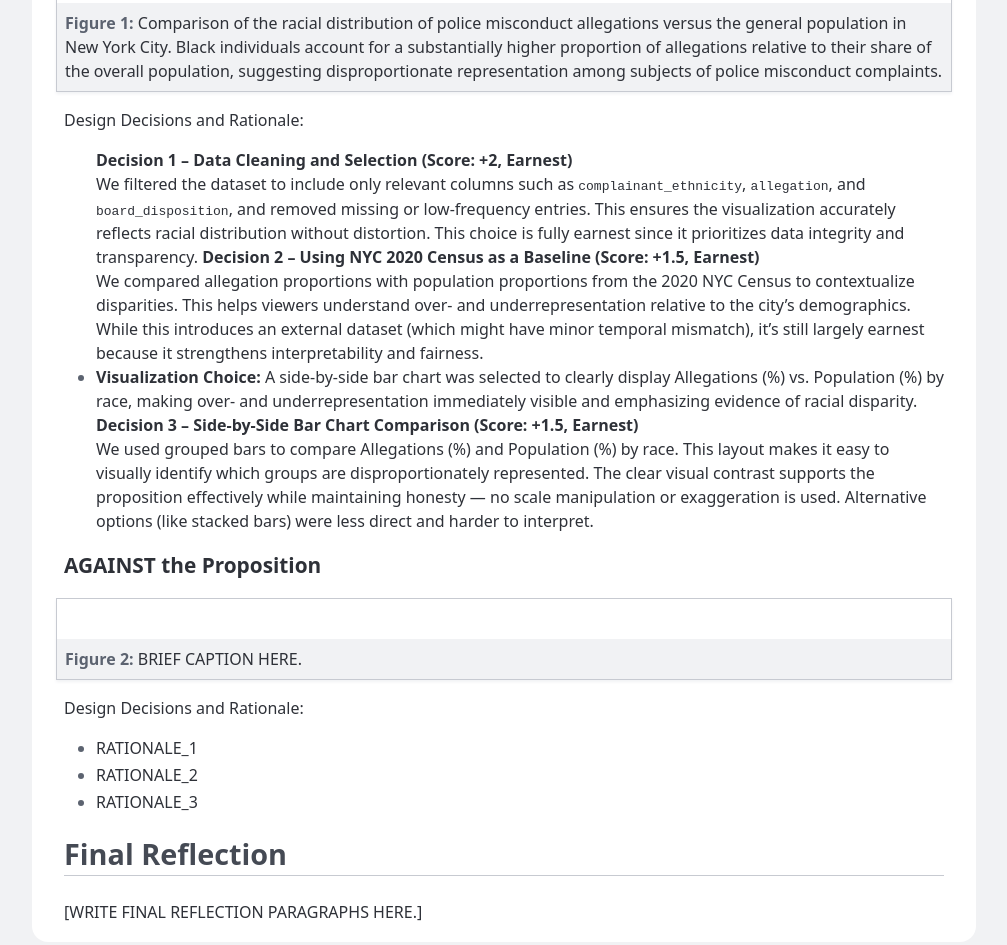
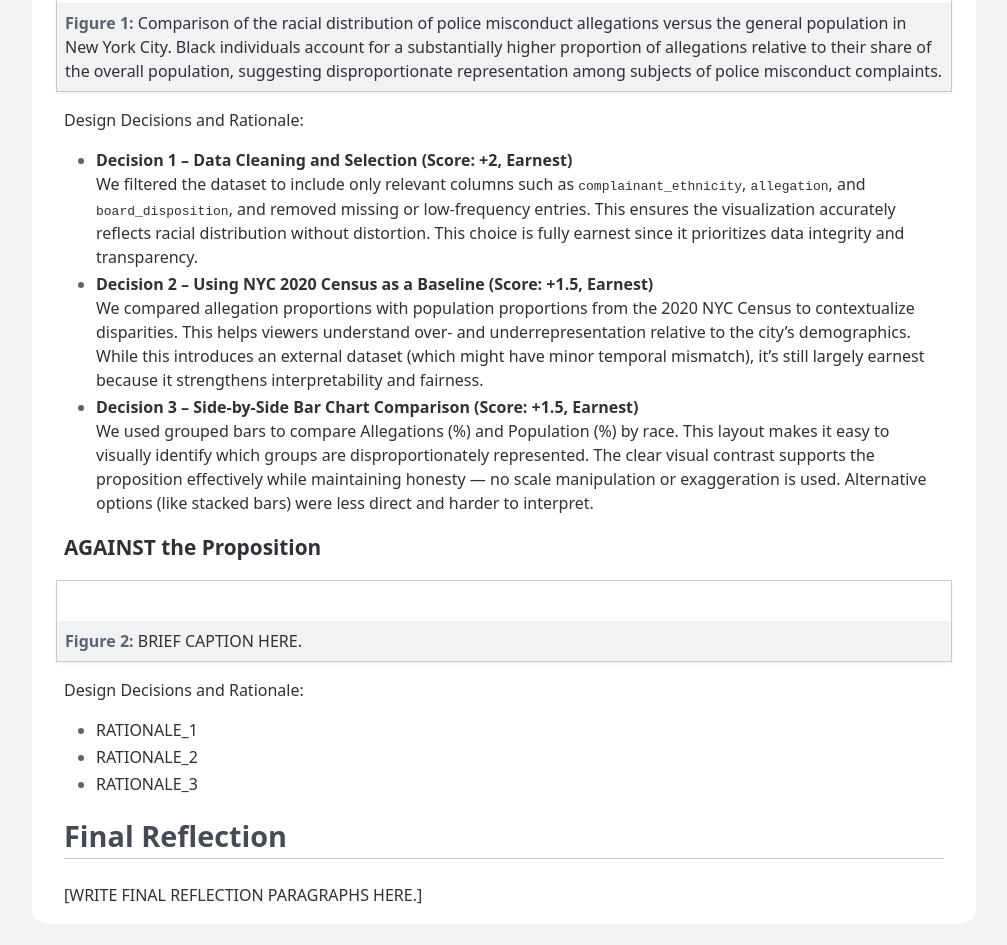
Before and after one commit to musubi3/police-allegation-analysis, a plain HTML site: page index.html in a window 1280 px wide. Shown: the part 1248-2193 px from the top of the page, without its empty margins (136-1143 px from the left). Drawn offline with Linux system fonts and the light colour scheme.

Commit message:
Update index.html

```diff
--- a/index.html
+++ b/index.html
@@ -29,12 +29,32 @@
         <p>Design Decisions and Rationale:</p>
 
         <ul>
-          <strong>Decision 1 – Data Cleaning and Selection (Score: +2, Earnest)</strong><br>
-            We filtered the dataset to include only relevant columns such as <code>complainant_ethnicity</code>, <code>allegation</code>, and <code>board_disposition</code>, and removed missing or low-frequency entries. This ensures the visualization accurately reflects racial distribution without distortion. This choice is fully earnest since it prioritizes data integrity and transparency.
-          <strong>Decision 2 – Using NYC 2020 Census as a Baseline (Score: +1.5, Earnest)</strong><br>
-            We compared allegation proportions with population proportions from the 2020 NYC Census to contextualize disparities. This helps viewers understand over- and underrepresentation relative to the city’s demographics. While this introduces an external dataset (which might have minor temporal mismatch), it’s still largely earnest because it strengthens interpretability and fairness.          <li><strong>Visualization Choice: </strong>A side-by-side bar chart was selected to clearly display Allegations (%) vs. Population (%) by race, making over- and underrepresentation immediately visible and emphasizing evidence of racial disparity.</li>
-          <strong>Decision 3 – Side-by-Side Bar Chart Comparison (Score: +1.5, Earnest)</strong><br>
-            We used grouped bars to compare Allegations (%) and Population (%) by race. This layout makes it easy to visually identify which groups are disproportionately represented. The clear visual contrast supports the proposition effectively while maintaining honesty — no scale manipulation or exaggeration is used. Alternative options (like stacked bars) were less direct and harder to interpret.
+          <li>
+    <strong>Decision 1 – Data Cleaning and Selection (Score: +2, Earnest)</strong><br>
+      We filtered the dataset to include only relevant columns such as
+      <code>complainant_ethnicity</code>, <code>allegation</code>, and
+      <code>board_disposition</code>, and removed missing or low-frequency entries.
+      This ensures the visualization accurately reflects racial distribution without distortion.
+      This choice is fully earnest since it prioritizes data integrity and transparency.
+  </li>
+
+  <li>
+    <strong>Decision 2 – Using NYC 2020 Census as a Baseline (Score: +1.5, Earnest)</strong><br>
+      We compared allegation proportions with population proportions from the 2020 NYC Census
+      to contextualize disparities. This helps viewers understand over- and underrepresentation
+      relative to the city’s demographics. While this introduces an external dataset (which might
+      have minor temporal mismatch), it’s still largely earnest because it strengthens
+      interpretability and fairness.
+  </li>
+
+  <li>
+    <strong>Decision 3 – Side-by-Side Bar Chart Comparison (Score: +1.5, Earnest)</strong><br>
+      We used grouped bars to compare Allegations (%) and Population (%) by race.
+      This layout makes it easy to visually identify which groups are disproportionately represented.
+      The clear visual contrast supports the proposition effectively while maintaining honesty —
+      no scale manipulation or exaggeration is used. Alternative options (like stacked bars) were
+      less direct and harder to interpret.
+  </li>
         </ul>
       </section>
 
```
